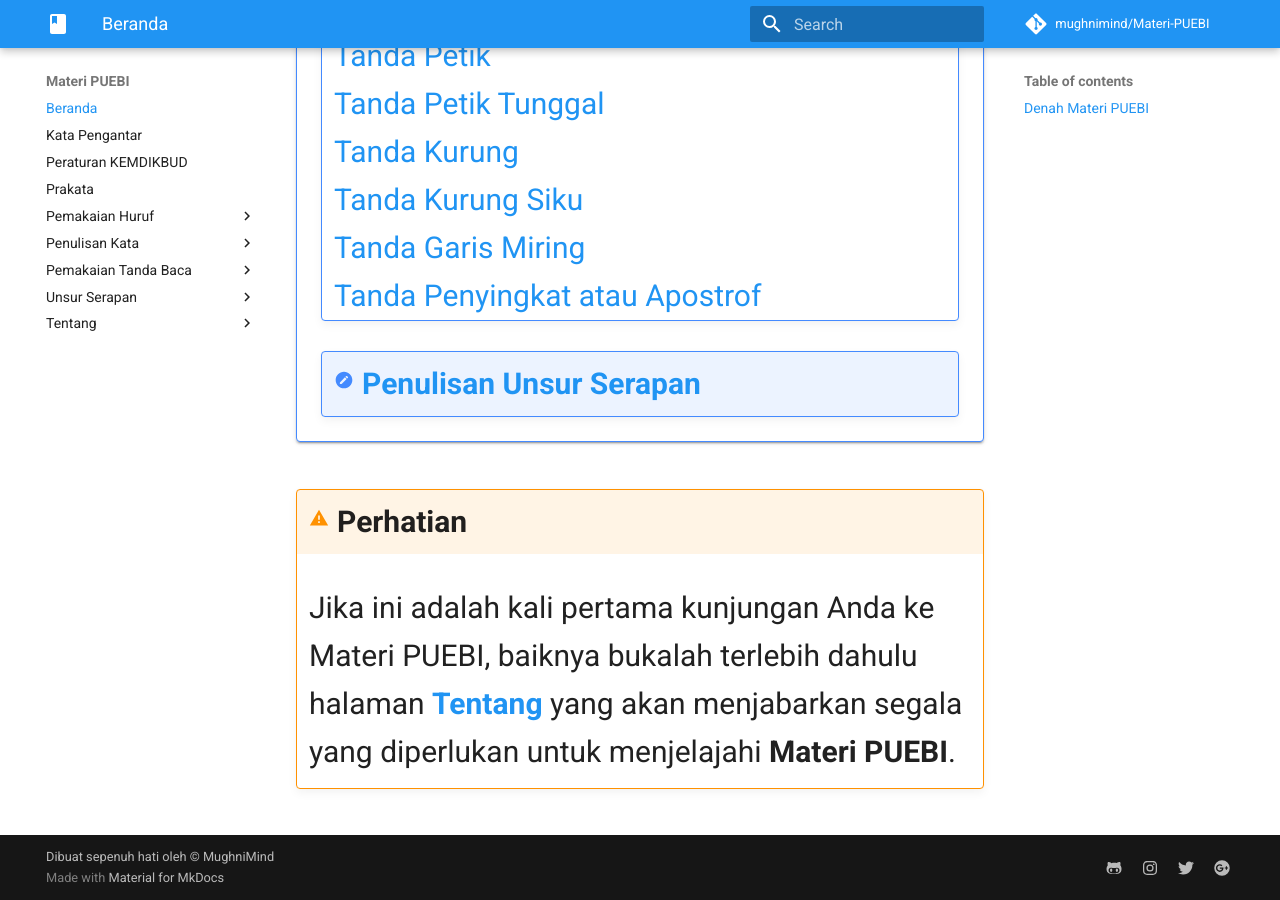
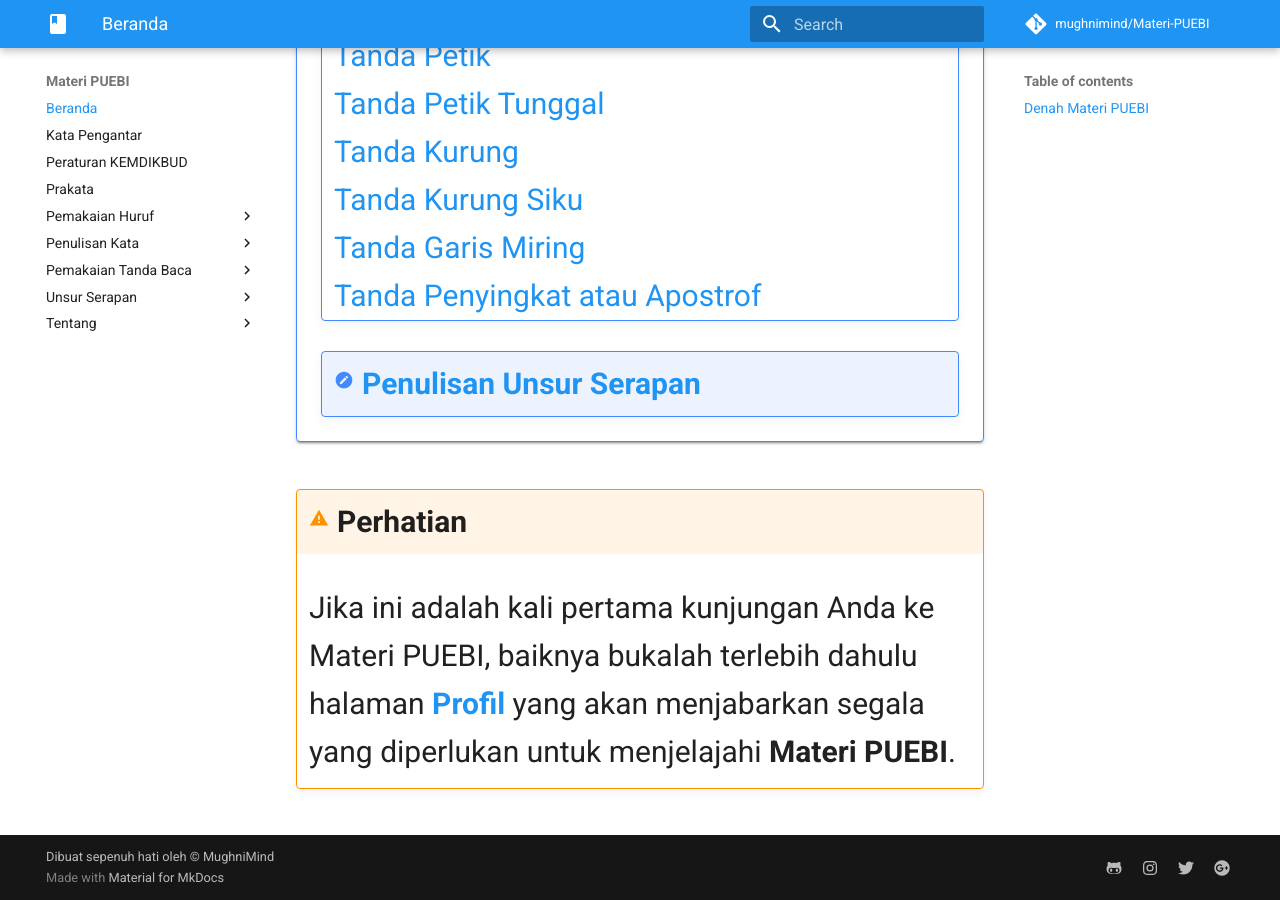
Before and after one commit to niammuddin/puebi, an MkDocs documentation site: the page built from docs/index.md, in a window 1280 px wide and 900 px high, scrolled down 2108 px. Built offline with MkDocs 1.6.1 and Material for MkDocs 9.7.7, drawn with Linux system fonts in a browser that asks for light colours; comment, search, counter and statistics services are not loaded; old or Windows-style settings are respelled for this version of MkDocs.

Commit message:
Prubahan "Tentang" ke "Profil".

```diff
--- a/docs/index.md
+++ b/docs/index.md
@@ -55,9 +55,9 @@
     !!! summary "[Penulisan Unsur Serapan][40]"
 
 !!! warning "Perhatian"
-    Jika ini adalah kali pertama kunjungan Anda ke Materi PUEBI, baiknya bukalah terlebih dahulu halaman [**Tentang**][41] yang akan menjabarkan segala yang diperlukan untuk menjelajahi **Materi PUEBI**.
+    Jika ini adalah kali pertama kunjungan Anda ke Materi PUEBI, baiknya bukalah terlebih dahulu halaman [**Profil**][41] yang akan menjabarkan segala yang diperlukan untuk menjelajahi **Materi PUEBI**.
 
-[41]: Tentang/index.md
+[41]: Profil/index.md
 
 <!--- ~~~~~~~~~ --->
 <!--- Bagian tautan --->
@@ -116,4 +116,4 @@
 <!--- Penulisan Unsur Serapan --->
   [40]: Konten/Penulisan_Unsur_Serapan/index.md
 
-  [41]: Tentang/index.md
+  [41]: Profil/index.md
```
